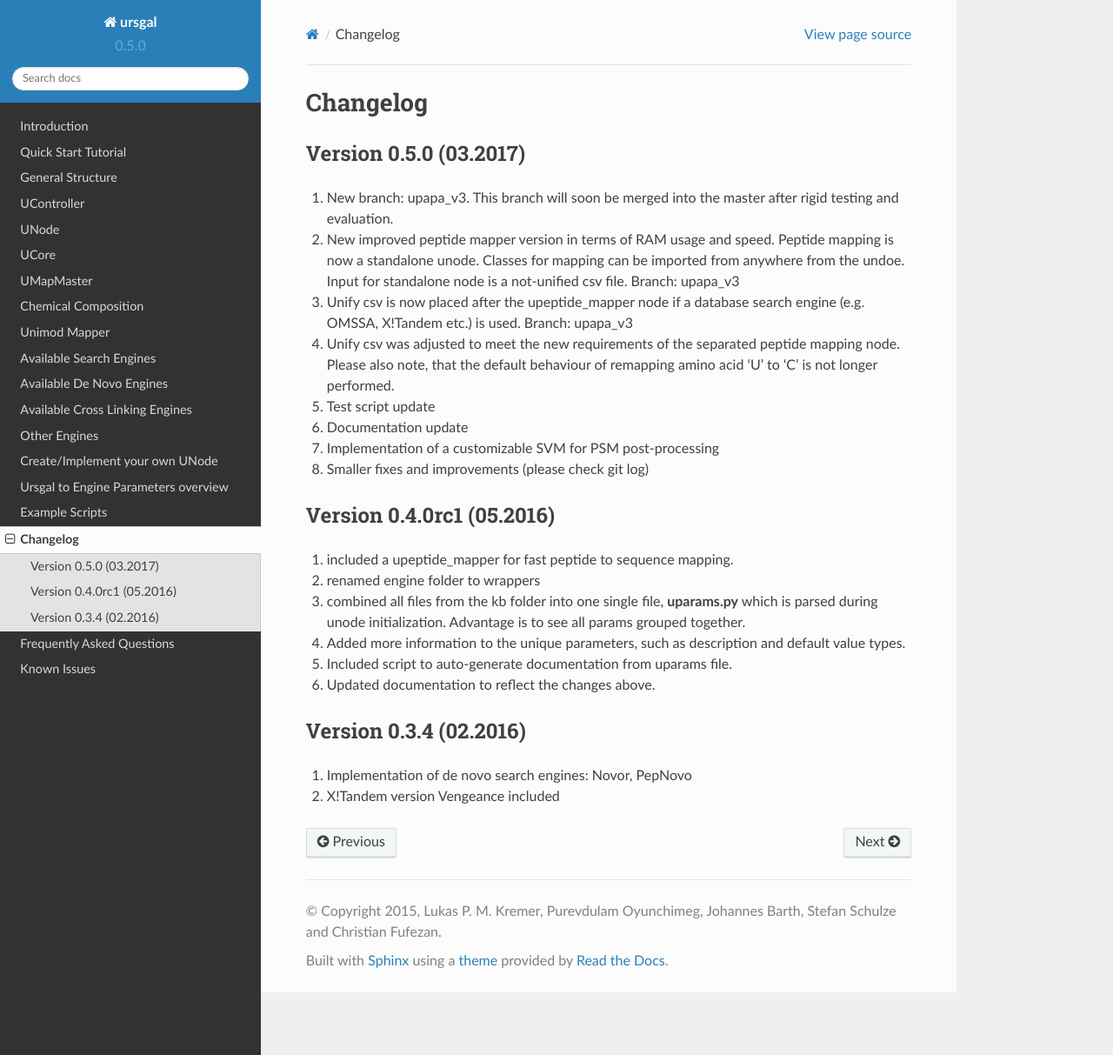
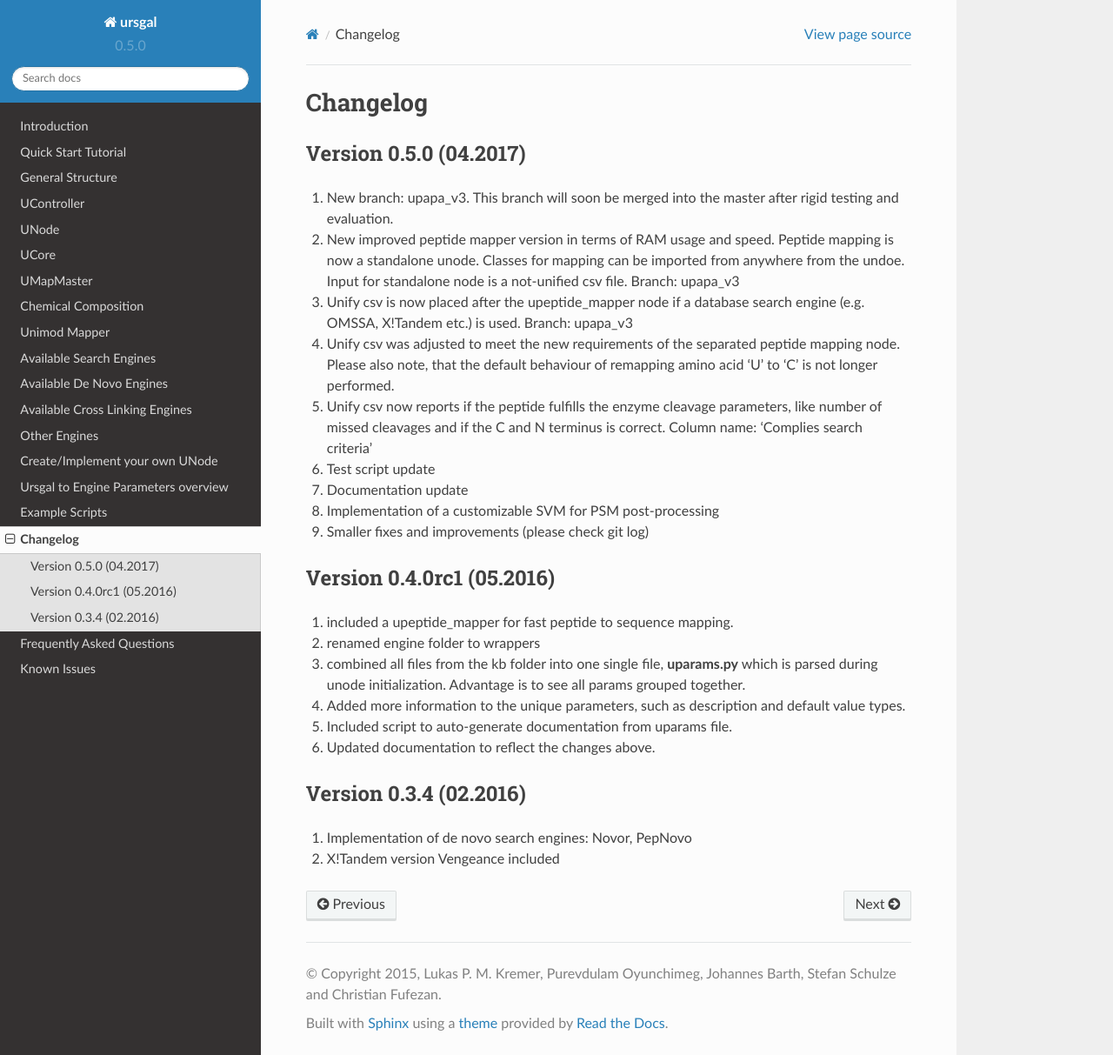
Before and after one commit to ursgal/ursgal, a Sphinx documentation site: the page built from docs/source/changelog.txt, in a window 1280 px wide and 1213 px high. Shown: the whole window at 87% size. Built offline with Sphinx 7.4.7 and the Read the Docs theme 2.0.0, drawn with Linux system fonts in a browser that asks for light colours.

```diff
--- a/docs/source/changelog.txt
+++ b/docs/source/changelog.txt
@@ -1,7 +1,7 @@
 Changelog
 =========
 
-Version 0.5.0    (03.2017)
+Version 0.5.0    (04.2017)
 ^^^^^^^^^^^^^^^^^^^^^^^^^^
 
 #. New branch: upapa_v3. This branch will soon be merged into the master after
@@ -16,6 +16,9 @@
 #. Unify csv was adjusted to meet the new requirements of the separated peptide
    mapping node. Please also note, that the default behaviour of remapping
    amino acid 'U' to 'C' is not longer performed.
+#. Unify csv now reports if the peptide fulfills the enzyme cleavage parameters,
+   like number of missed cleavages and if the C and N terminus is correct.
+   Column name: 'Complies search criteria'
 #. Test script update
 #. Documentation update
 #. Implementation of a customizable SVM for PSM post-processing
```
Also changed, not shown: 1 other file.
